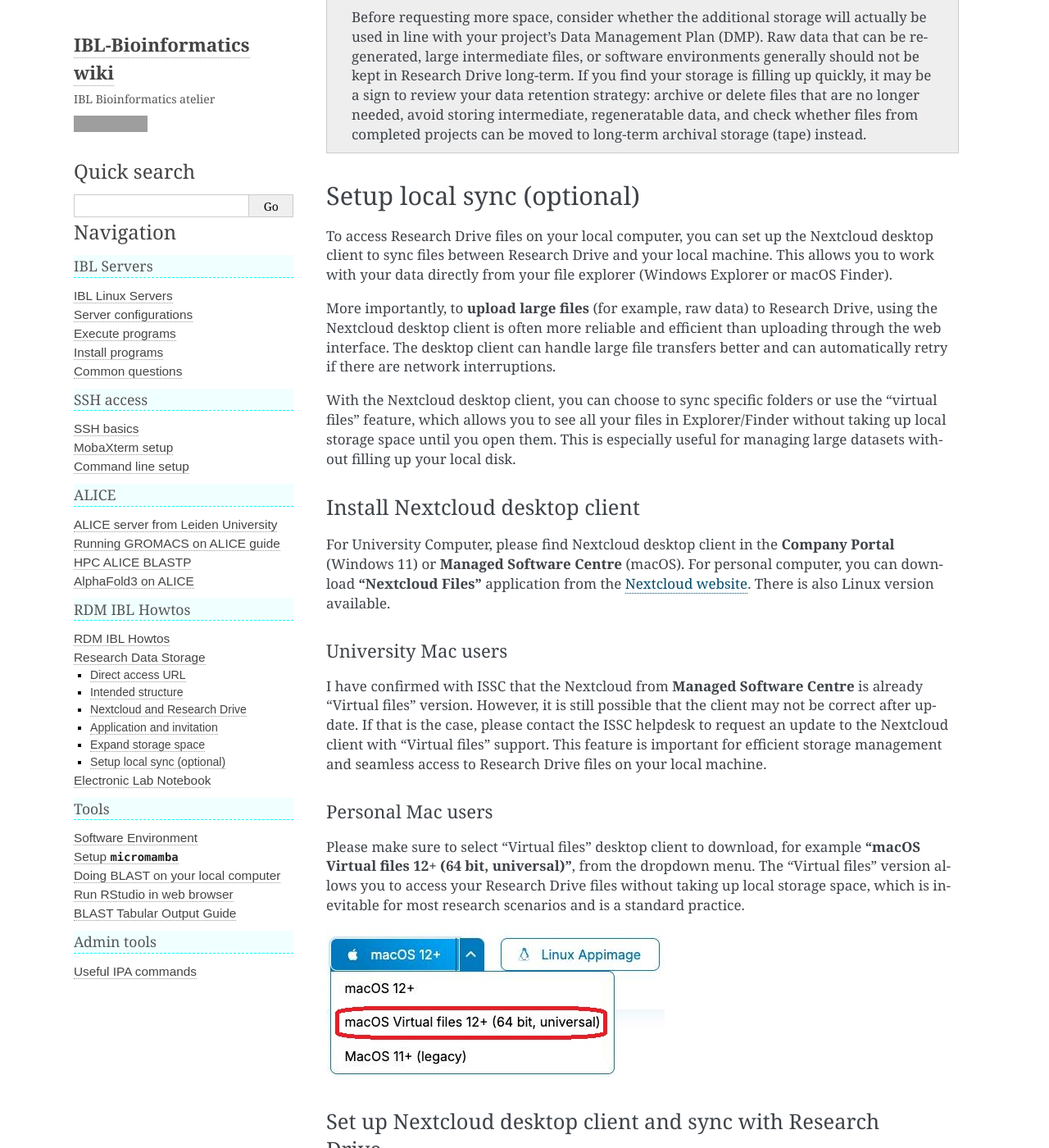
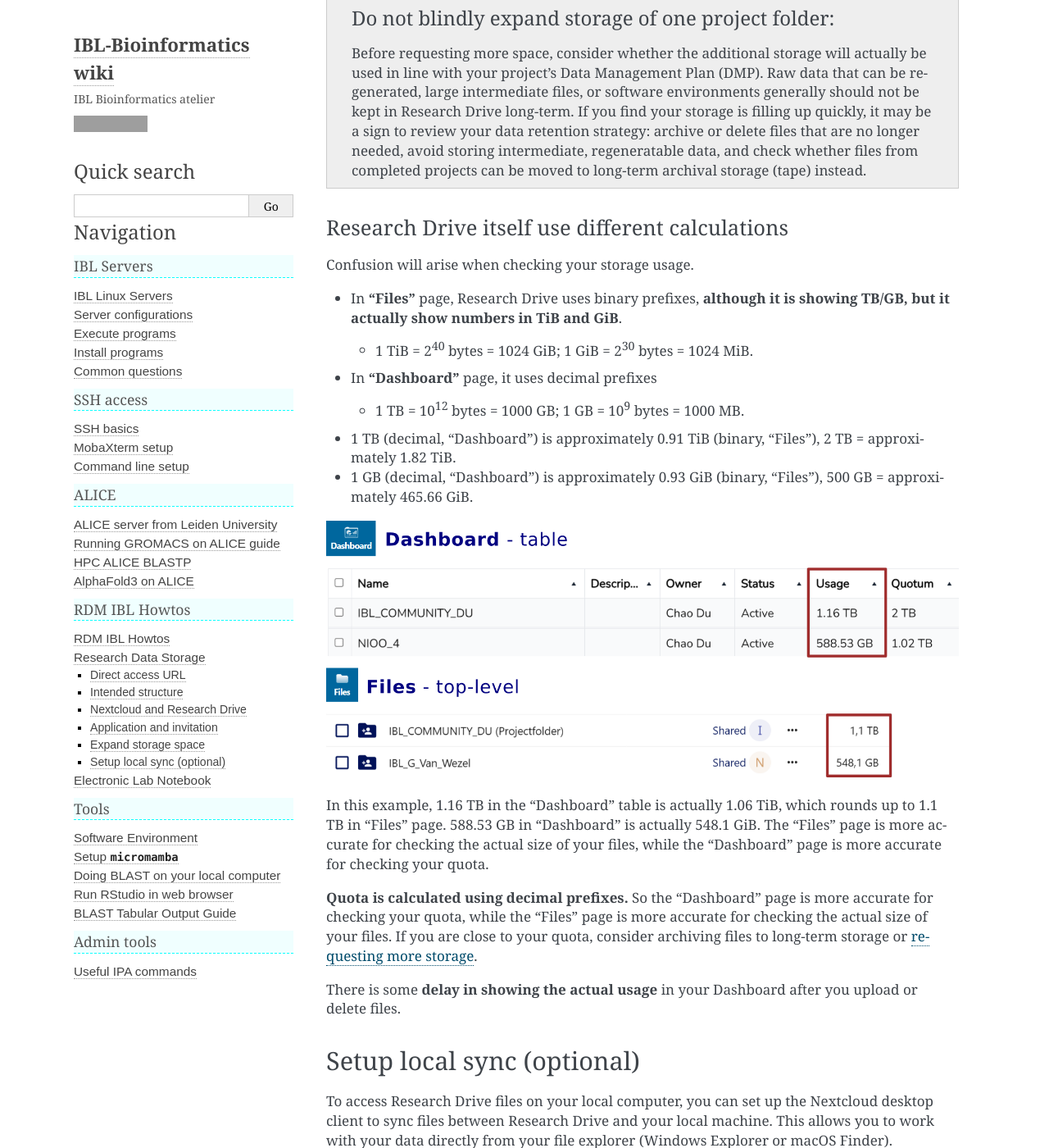
Before and after one commit to IBL-bioinfo/IBL-bioinformatics-wiki, a Sphinx documentation site: the page built from docs/source/rdm_howtos/ResearchDrive.md, in a window 1280 px wide and 1400 px high, scrolled down 4600 px. Shown: the whole window at 82% size. Built offline with Sphinx 7.4.7, drawn with Linux system fonts in a browser that asks for light colours; some of the changed text lies outside the part shown; grey boxes are pictures that could not be loaded.

Commit message:
Add clarification on storage size calculations in Research Drive documentation and include example image

```diff
--- a/docs/source/rdm_howtos/ResearchDrive.md
+++ b/docs/source/rdm_howtos/ResearchDrive.md
@@ -93,6 +93,24 @@
 Before requesting more space, consider whether the additional storage will actually be used in line with your project's Data Management Plan (DMP). Raw data that can be regenerated, large intermediate files, or software environments generally should not be kept in Research Drive long-term. If you find your storage is filling up quickly, it may be a sign to review your data retention strategy: archive or delete files that are no longer needed, avoid storing intermediate, regeneratable data, and check whether files from completed projects can be moved to long-term archival storage (tape) instead.
 :::
 
+### Research Drive itself use different calculations
+
+Confusion will arise when checking your storage usage.
+
+- In **"Files"** page, Research Drive uses binary prefixes, **although it is showing TB/GB, but it actually show numbers in TiB and GiB**.
+  - 1 TiB = 2<sup>40</sup> bytes = 1024 GiB; 1 GiB = 2<sup>30</sup> bytes = 1024 MiB.
+- In **"Dashboard"** page, it uses decimal prefixes
+  - 1 TB = 10<sup>12</sup> bytes = 1000 GB; 1 GB = 10<sup>9</sup> bytes = 1000 MB.
+- 1 TB (decimal, "Dashboard") is approximately 0.91 TiB (binary, "Files"), 2 TB = approximately 1.82 TiB.
+- 1 GB (decimal, "Dashboard") is approximately 0.93 GiB (binary, "Files"), 500 GB = approximately 465.66 GiB.
+
+![size confusion Files and Dashboard page](../_static/images/nextcloud_space_calculation_example.png)
+
+In this example, 1.16 TB in the "Dashboard" table is actually 1.06 TiB, which rounds up to 1.1 TB in "Files" page. 588.53 GB in "Dashboard" is actually 548.1 GiB. The "Files" page is more accurate for checking the actual size of your files, while the "Dashboard" page is more accurate for checking your quota.
+
+**Quota is calculated using decimal prefixes.** So the "Dashboard" page is more accurate for checking your quota, while the "Files" page is more accurate for checking the actual size of your files. If you are close to your quota, consider archiving files to long-term storage or [requesting more storage](./ResearchDrive.md#expand-storage-space).
+
+There is some **delay in showing the actual usage** in your Dashboard after you upload or delete files.
 
 ## Setup local sync (optional)
 
```
Also changed, not shown: docs/source/rdm_howtos/ResearchDrive_uploadFromNetworkDrive.md (+2 -9 lines), docs/source/_static/images/nextcloud_space_calculation_example.png (added).
